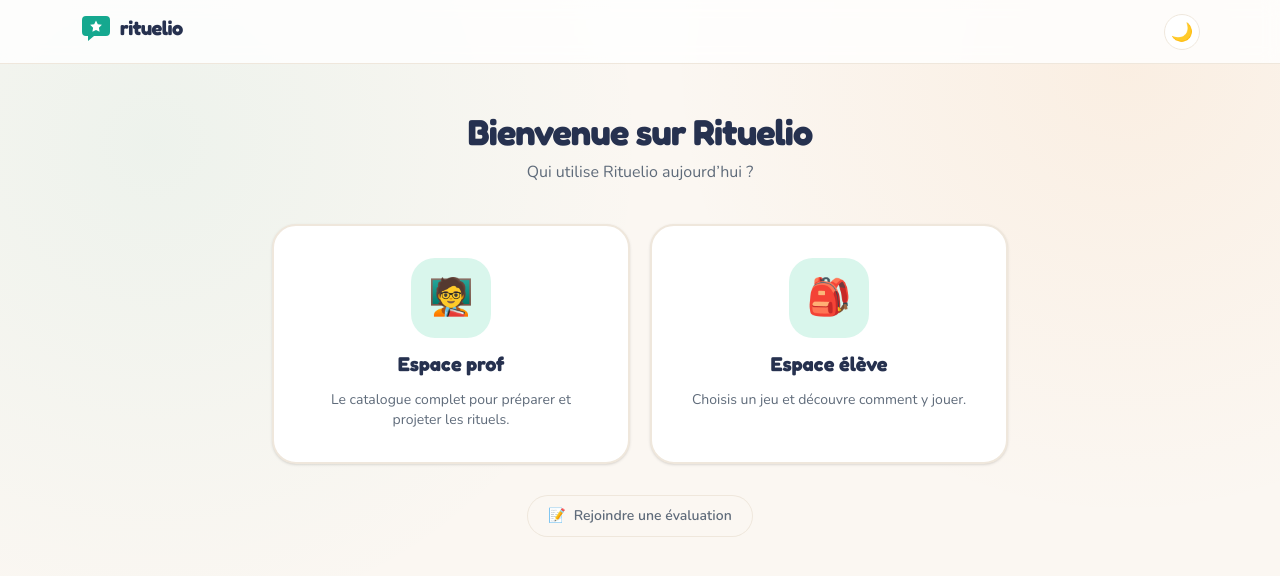
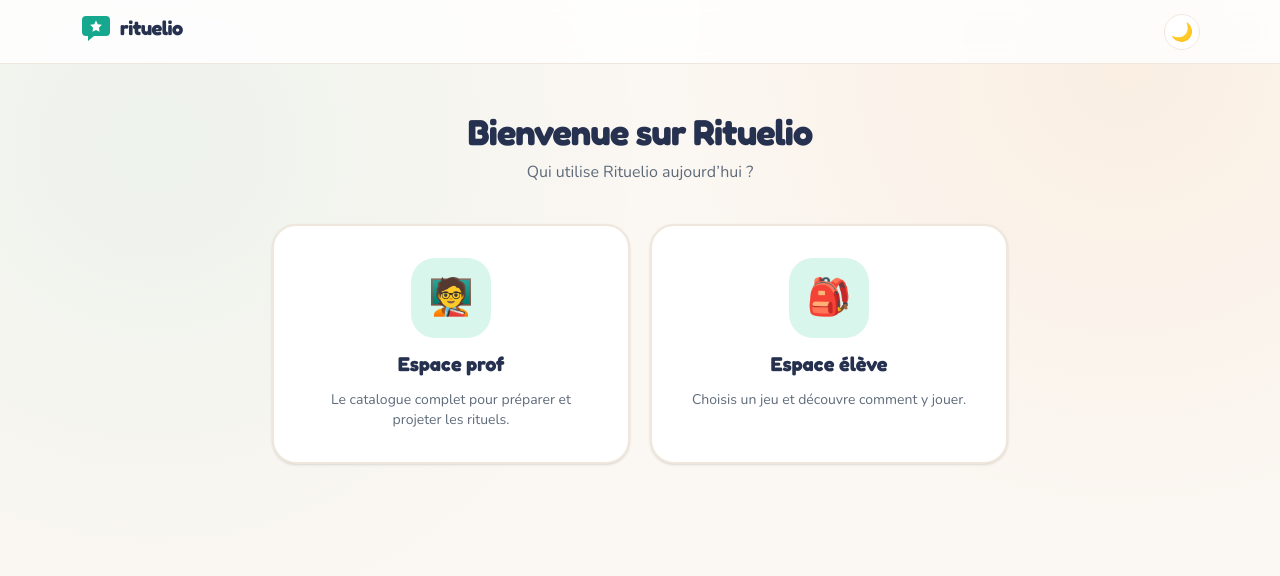
Before and after one commit to Vinth1/Rituelio, a Next.js app: page / in a window 1280 px wide. Shown: the top 576 px of the page. Built offline with nearby package versions, Linux system fonts and the light colour scheme; no server answers.

Commit message:
retire le bouton Rejoindre une evaluation de l'ecran d'accueil
L'acces eleve a Rejoindre une evaluation passe desormais par la carte
Conjugaison de l'espace eleve.

Co-Authored-By: Claude Opus 4.8 <noreply@anthropic.com>

```diff
--- a/app/page.tsx
+++ b/app/page.tsx
@@ -47,15 +47,6 @@ export default function Accueil() {
           </Link>
         ))}
       </div>
-
-      <div className="mt-8 text-center">
-        <Link
-          href="/rejoindre"
-          className="inline-flex items-center gap-2 rounded-full px-5 py-2.5 text-sm font-semibold text-encre-douce ring-1 ring-ligne transition hover:bg-surface hover:text-principal focus:outline-none focus-visible:ring-2 focus-visible:ring-principal"
-        >
-          <span aria-hidden="true">📝</span> Rejoindre une évaluation
-        </Link>
-      </div>
     </div>
   );
 }
```
